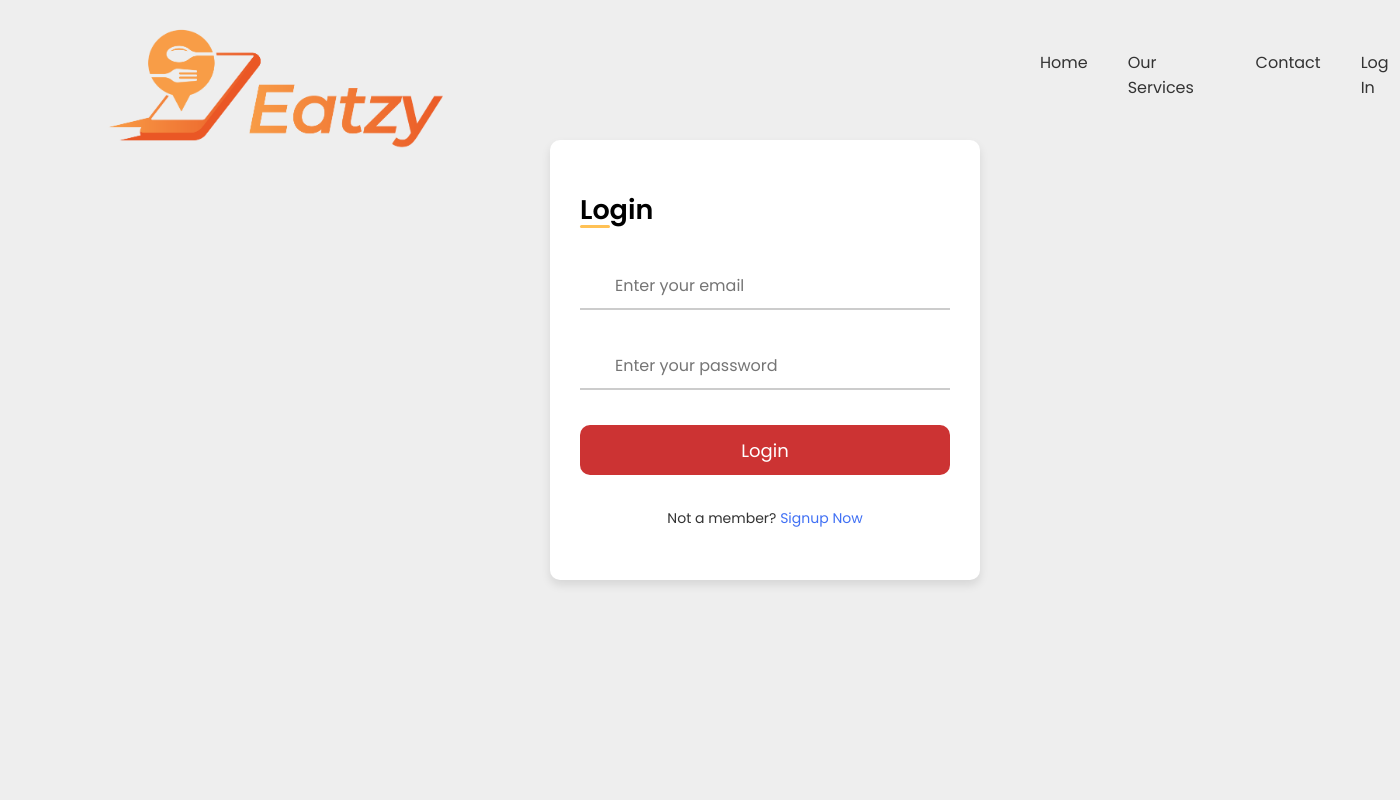
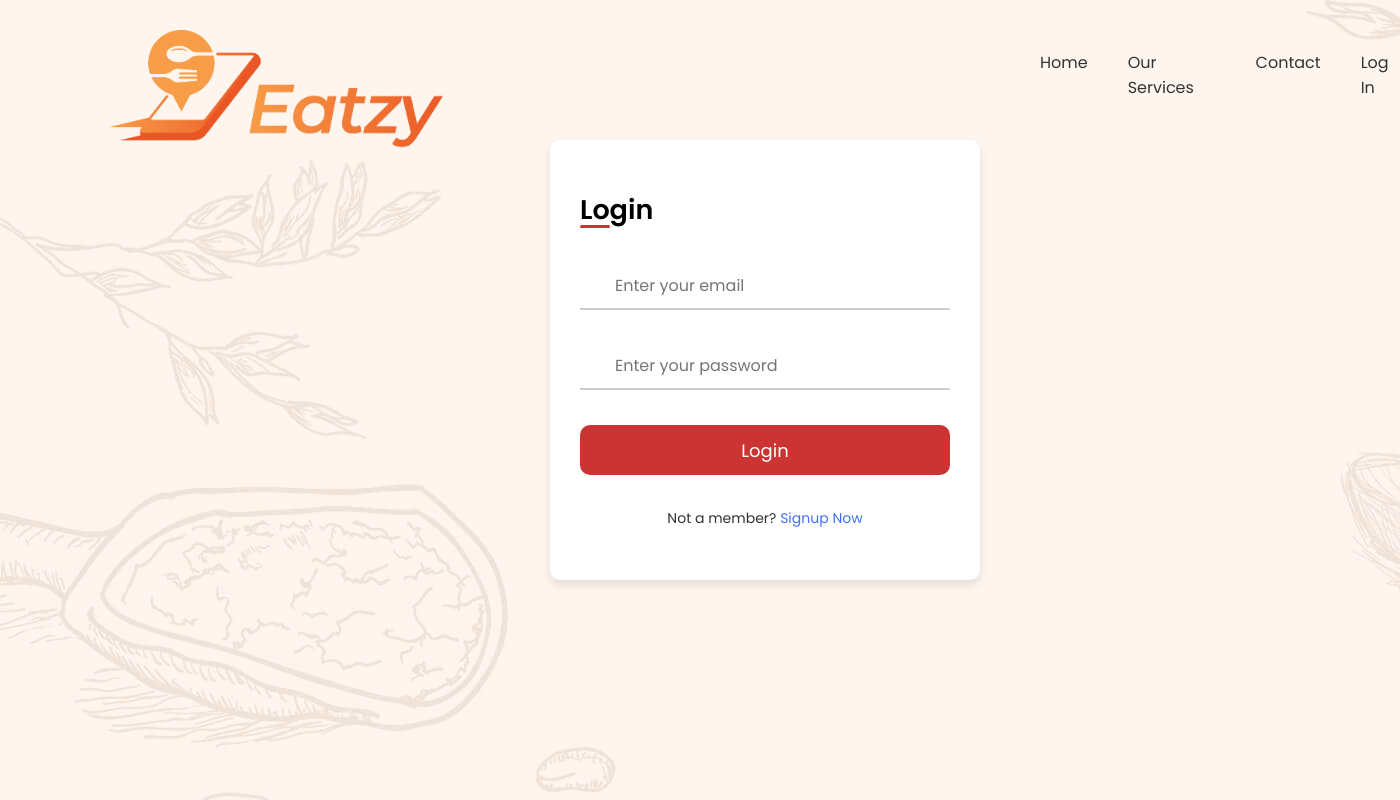
Before and after one commit to mushtaq2314/FOS, a Django app: template app/templates/login.html in a window 1400 px wide. Run offline with Django 4.2, Linux system fonts and the light colour scheme; the template is opened without the code that fills it, so the values that code supplies are empty.

Commit message:
Update style_login.css

```diff
--- a/app/static/style_login.css
+++ b/app/static/style_login.css
@@ -13,7 +13,7 @@ selection{
 	display: flex;
 	justify-content: space-between;
 	align-content: center;
-	background: #eeeeee;
+	background: url(banner-bg.jpg);
 }
 header{
 	position: absolute;
@@ -114,7 +114,7 @@ header ul li a{
     bottom: 0;
     height: 3px;
     width: 30px;
-    background-color: #ffc155;
+    background-color: #cc3333;
     border-radius: 25px;
 }
 
@@ -205,13 +205,13 @@ header ul li a{
     font-weight: 500;
     letter-spacing: 1px;
     border-radius: 6px;
-    background-color: #ffc155;
+    background-color: #cc3333;
     cursor: pointer;
     transition: all 0.3s ease;
 }
 
 .button input:hover{
-    background-color: #f5b547;
+    background-color: #a12525;
 }
 
 .form .login-signup{
```
